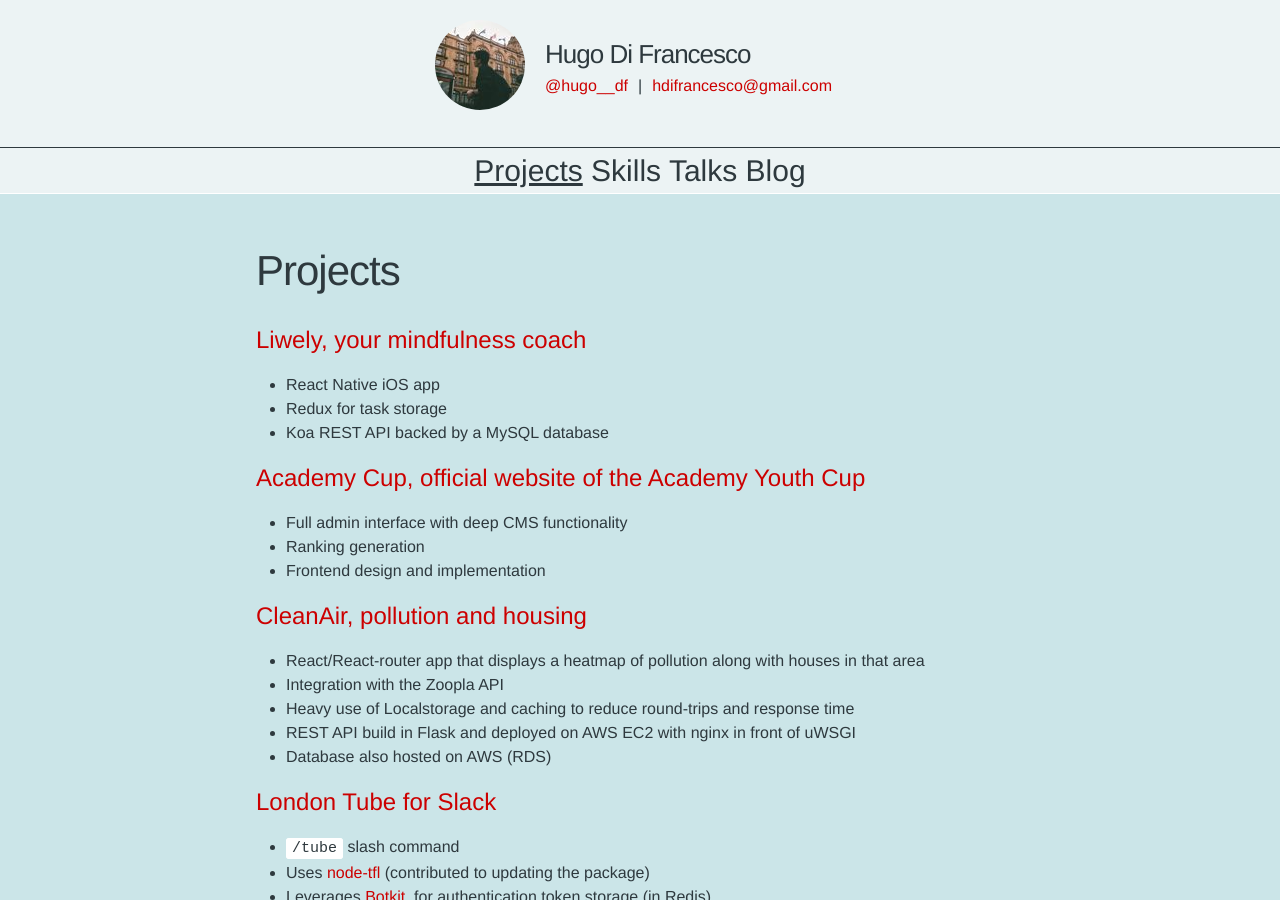
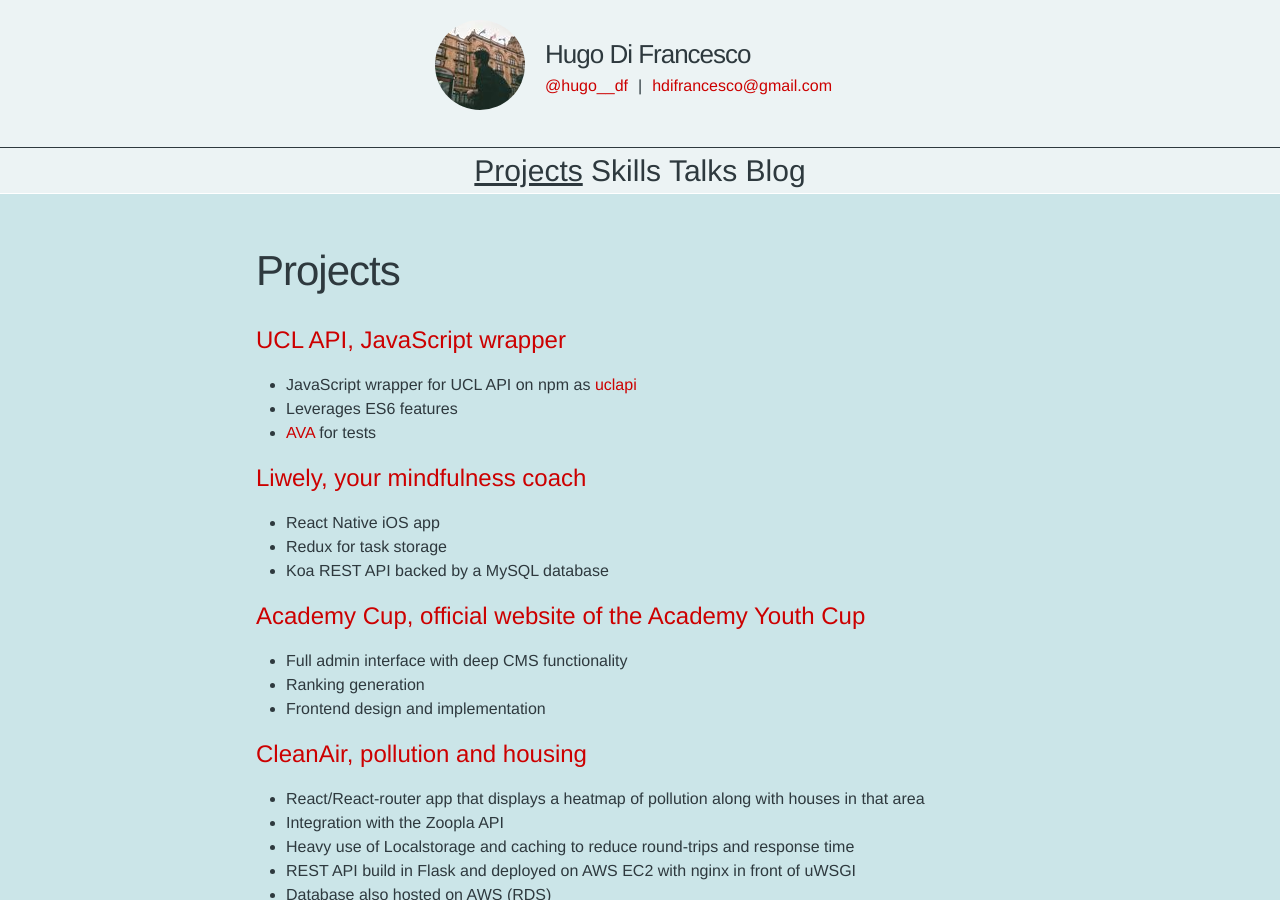
Before and after one commit to HugoDF/HugoDF.github.io, a Jekyll site: the page built from index.html, in a window 1280 px wide and 900 px high. Built offline with Jekyll 4.4.1, drawn with Linux system fonts in a browser that asks for light colours.

Commit message:
Add UCL API to projects

```diff
--- a/index.html
+++ b/index.html
@@ -5,6 +5,17 @@ title: Projects
 
 <div class="home">
   <div class="project-grid">
+    <div class="project-tile">
+      <h1><a href="https://github.com/HugoDF/uclapi-javascript">UCL API, JavaScript wrapper</a></h1>
+      <p>
+        <ul>
+          <li>JavaScript wrapper for UCL API on npm as <a href="https://www.npmjs.com/package/uclapi">uclapi</a></li>
+          <li>Leverages ES6 features</li>
+          <li><a href="https://github.com/avajs/ava">AVA</a> for tests</li>
+        </ul>
+      </p>
+    </div>
+
     <div class="project-tile">
       <h1><a href="https://liwely.com">Liwely, your mindfulness coach</a></h1>
       <p>
```
Also changed, not shown: _sass/_layout.scss (+0 -11 lines).
